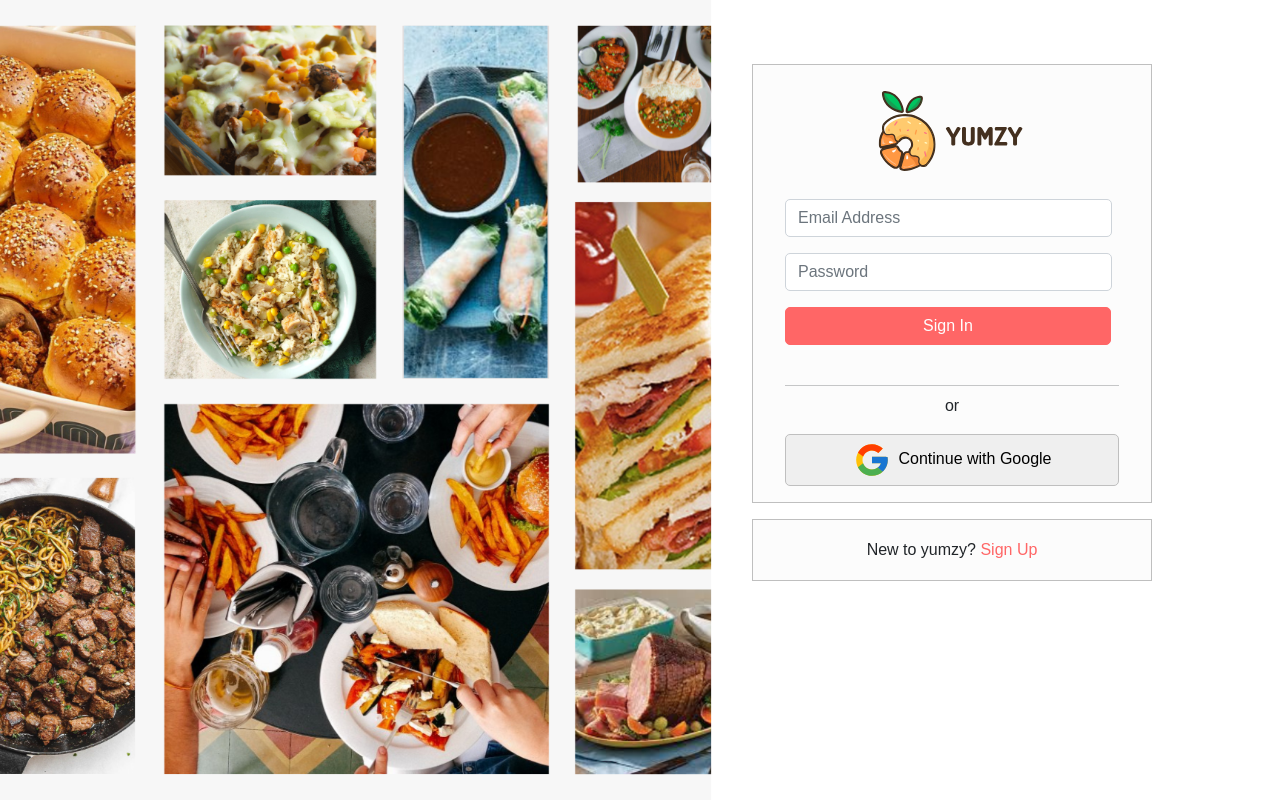
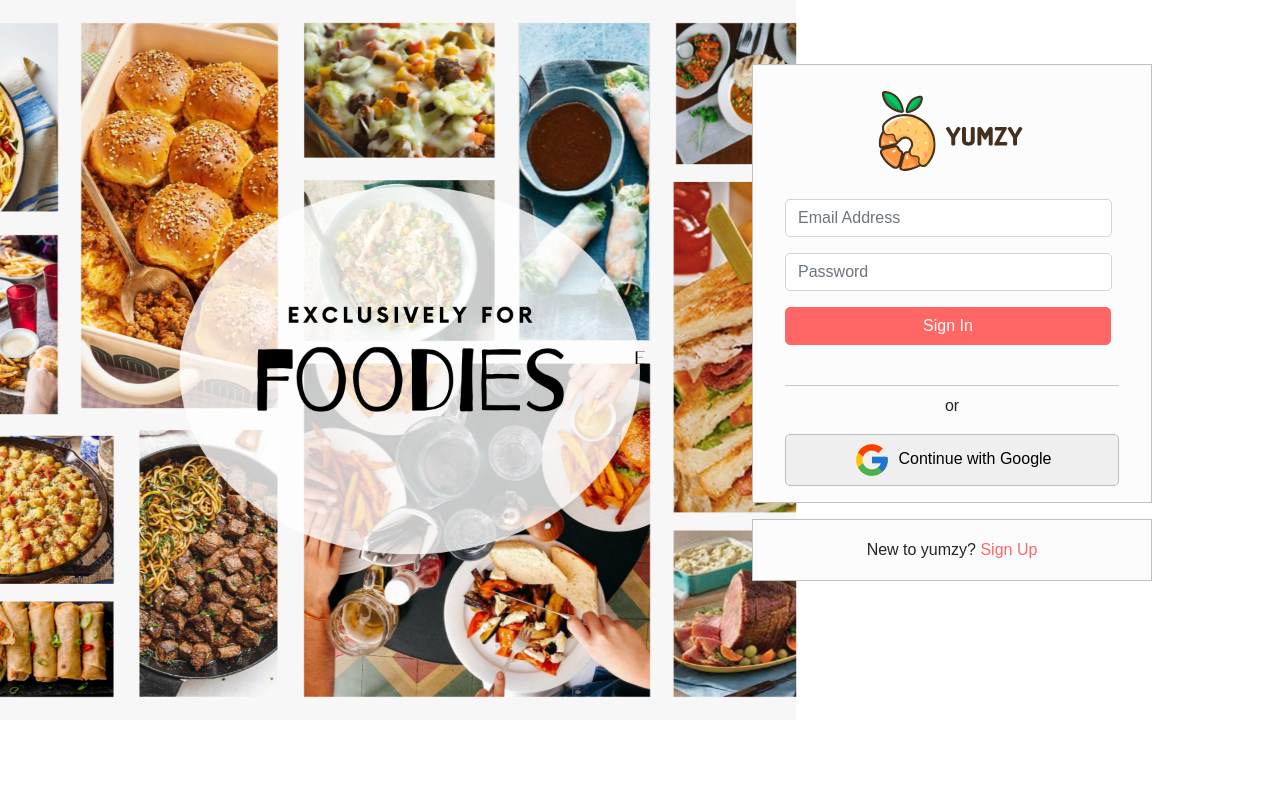
Before and after one commit to Phoenix-Cooperation/yumzy-frontend, a React (Create React App) app: page /auth in a window 1280 px wide. Built offline with nearby package versions, Linux system fonts and the light colour scheme; no server answers; what compress.js would draw is missing.

Commit message:
Add Background in Auth Page

```diff
--- a/src/assets/stylesheets/layout/_auth-form.scss
+++ b/src/assets/stylesheets/layout/_auth-form.scss
@@ -1,6 +1,8 @@
-.backgroundImage{
-  background-image: url("../../images/loginBG.png");
-  background-size: cover;
+
+.authBG{
+  background-image: url("../../images/authBG.png");
+  background-size: contain;
+  background-repeat: no-repeat;
   height: 100vh;
   display: flex;
   justify-content: center;
@@ -14,6 +16,7 @@
   top: 8%;
   right: 10%;
   width: toRem(400);
+
 
   &__form {
     background-color: $form-background-color;
--- a/src/pages/Auth/Auth.js
+++ b/src/pages/Auth/Auth.js
@@ -12,7 +12,6 @@ import userStore from "../../utils/userStore";
 
 import { ReactComponent as Logo } from "../../assets/images/Logo.svg";
 import { ReactComponent as GoogleLogo } from "../../assets/images/google-icon.svg";
-// import { bgcolor } from "@mui/system";
 
 
 const Auth = () => {
@@ -97,7 +96,7 @@ const Auth = () => {
 
   return (
     <>
-      <div className="backgroundImage">
+      <div className="authBG">
       </div>
       <div className="auth">
         <div className="auth__form">
```
Also changed, not shown: src/assets/images/authBG.png (added), src/assets/images/loginBG.png (deleted).
